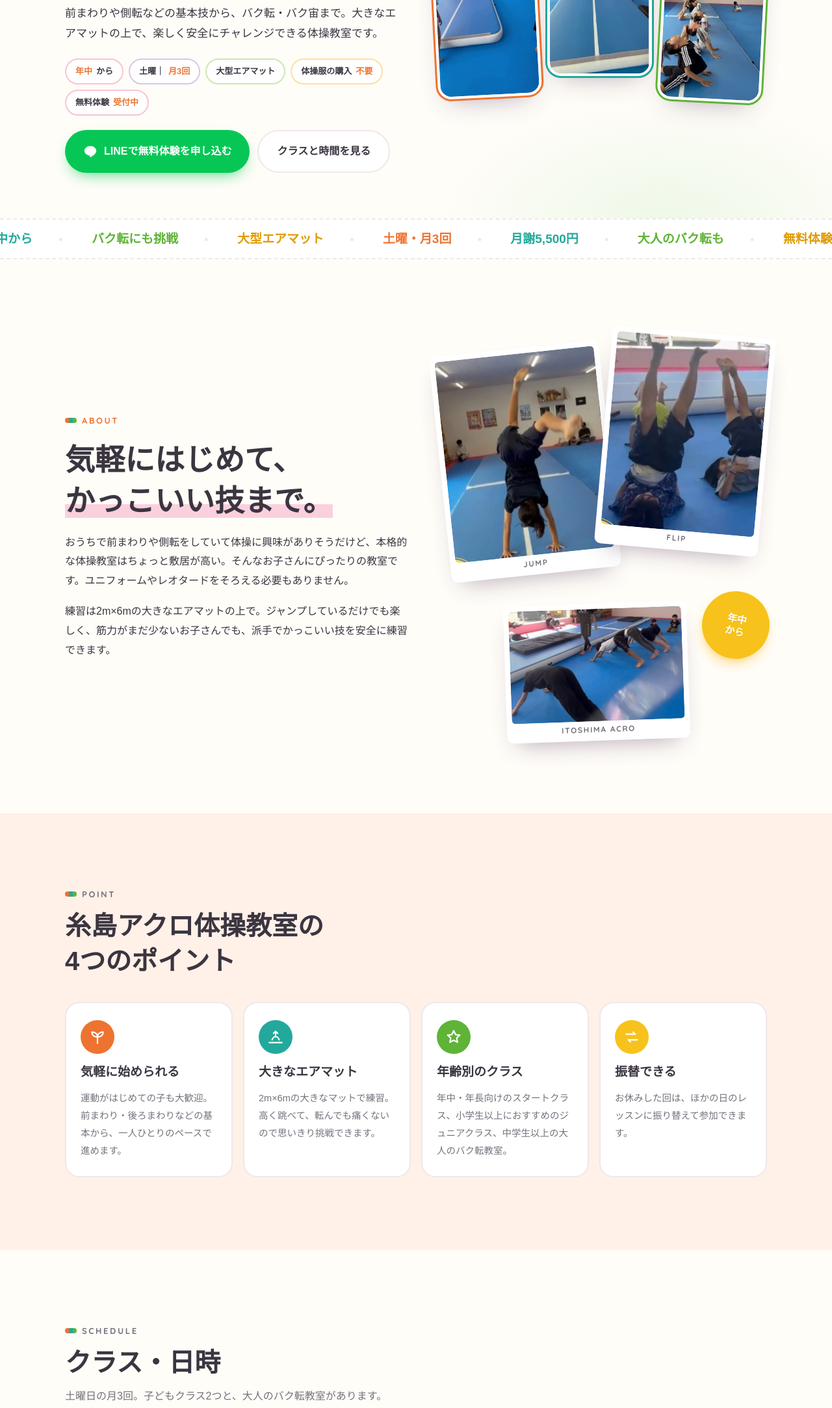
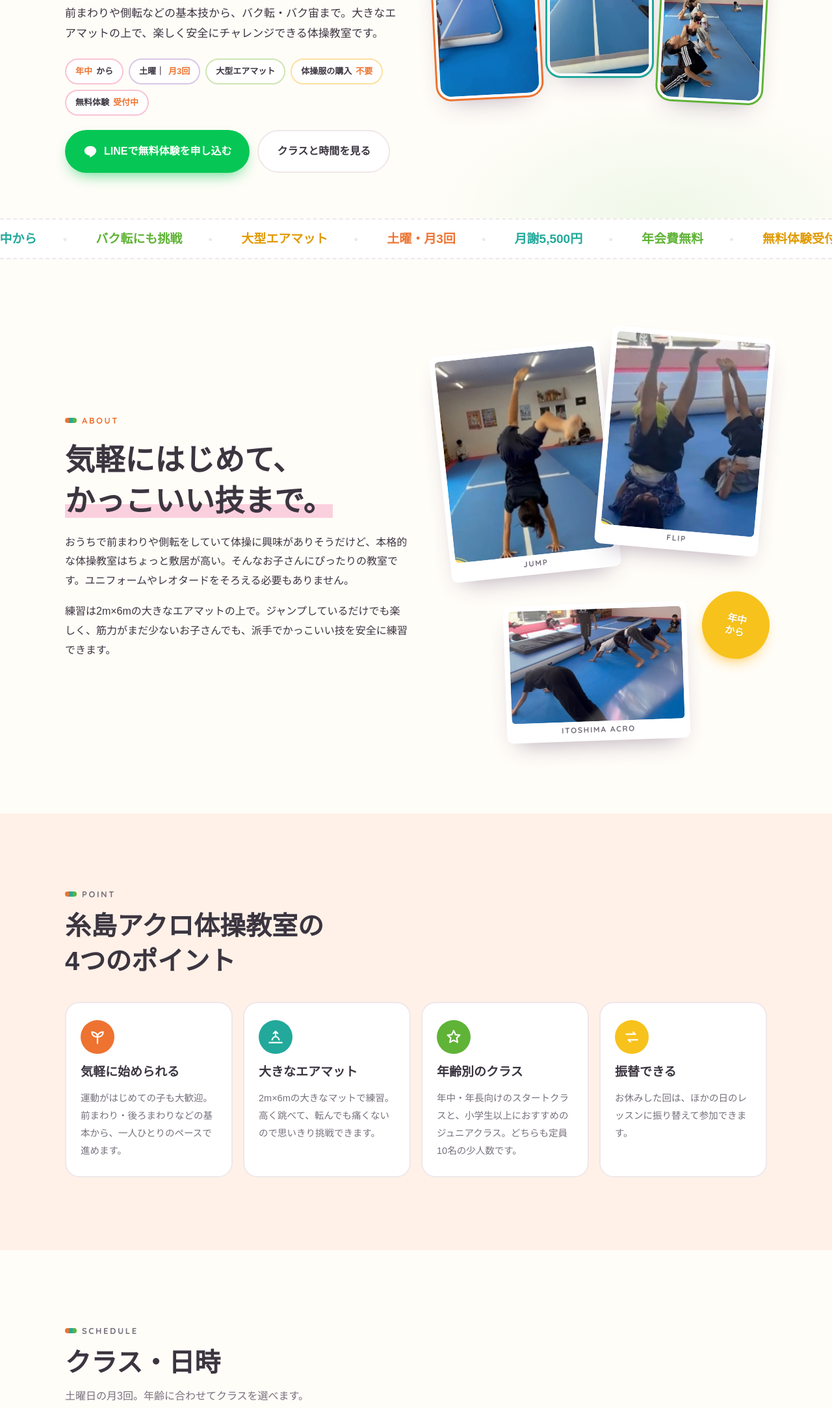
Before and after one commit to sowers-keita/tumb-taisou-hp, a plain HTML site: page itoshima/index.html in a window 1280 px wide. Shown: the part 393-2560 px from the top of the page at 65% size. Drawn offline with Linux system fonts and the light colour scheme; grey boxes are pictures that could not be loaded; a web font is replaced by a local one.

Commit message:
糸島：大人のバク転を削除

```diff
--- a/itoshima/index.html
+++ b/itoshima/index.html
@@ -258,7 +258,7 @@ footer img{height:64px;width:auto}
   </div>
 </header>
 
-<div class="ticker" aria-hidden="true"><div class="track"><span>はじめてでもOK</span><span>年中から</span><span>バク転にも挑戦</span><span>大型エアマット</span><span>土曜・月3回</span><span>月謝5,500円</span><span>大人のバク転も</span><span>無料体験受付中</span><span>はじめてでもOK</span><span>年中から</span><span>バク転にも挑戦</span><span>大型エアマット</span><span>土曜・月3回</span><span>月謝5,500円</span><span>大人のバク転も</span><span>無料体験受付中</span></div></div>
+<div class="ticker" aria-hidden="true"><div class="track"><span>はじめてでもOK</span><span>年中から</span><span>バク転にも挑戦</span><span>大型エアマット</span><span>土曜・月3回</span><span>月謝5,500円</span><span>年会費無料</span><span>無料体験受付中</span><span>はじめてでもOK</span><span>年中から</span><span>バク転にも挑戦</span><span>大型エアマット</span><span>土曜・月3回</span><span>月謝5,500円</span><span>年会費無料</span><span>無料体験受付中</span></div></div>
 
 <section>
   <div class="wrap concept">
@@ -283,7 +283,7 @@ footer img{height:64px;width:auto}
     <div class="points">
       <div class="point"><div class="ico"><svg><use href="#i-sprout"/></svg></div><h3>気軽に始められる</h3><p>運動がはじめての子も大歓迎。前まわり・後ろまわりなどの基本から、一人ひとりのペースで進めます。</p></div>
       <div class="point"><div class="ico"><svg><use href="#i-jump"/></svg></div><h3>大きなエアマット</h3><p>2m×6mの大きなマットで練習。高く跳べて、転んでも痛くないので思いきり挑戦できます。</p></div>
-      <div class="point"><div class="ico"><svg><use href="#i-star"/></svg></div><h3>年齢別のクラス</h3><p>年中・年長向けのスタートクラス、小学生以上におすすめのジュニアクラス、中学生以上の大人のバク転教室。</p></div>
+      <div class="point"><div class="ico"><svg><use href="#i-star"/></svg></div><h3>年齢別のクラス</h3><p>年中・年長向けのスタートクラスと、小学生以上におすすめのジュニアクラス。どちらも定員10名の少人数です。</p></div>
       <div class="point"><div class="ico"><svg><use href="#i-swap"/></svg></div><h3>振替できる</h3><p>お休みした回は、ほかの日のレッスンに振り替えて参加できます。</p></div>
     </div>
   </div>
@@ -291,12 +291,11 @@ footer img{height:64px;width:auto}
 
 <section id="schedule">
   <div class="wrap">
-    <div class="sec-head"><p class="eyebrow">Schedule</p><h2>クラス・日時</h2><p>土曜日の月3回。子どもクラス2つと、大人のバク転教室があります。</p></div>
+    <div class="sec-head"><p class="eyebrow">Schedule</p><h2>クラス・日時</h2><p>土曜日の月3回。年齢に合わせてクラスを選べます。</p></div>
     <div class="days">
       <div class="day">
         <div class="day-top"><span class="d">土曜日</span><a class="v" href="#access">キッズガリレオ糸島教室 ↓地図</a></div>
         <div class="slot"><span class="t">10:30–11:30</span><span class="n">ジュニアクラス</span><span class="a">小学生以上におすすめ・定員10名</span></div>
-        <div class="slot"><span class="t">13:30–14:30</span><span class="n">大人のバク転教室</span><span class="a">中学生以上・初心者歓迎・1回1,000円</span></div>
         <div class="slot"><span class="t">14:00–15:00</span><span class="n">スタートクラス</span><span class="a">年中・年長向け・定員10名</span></div>
       </div>
     </div>
```
